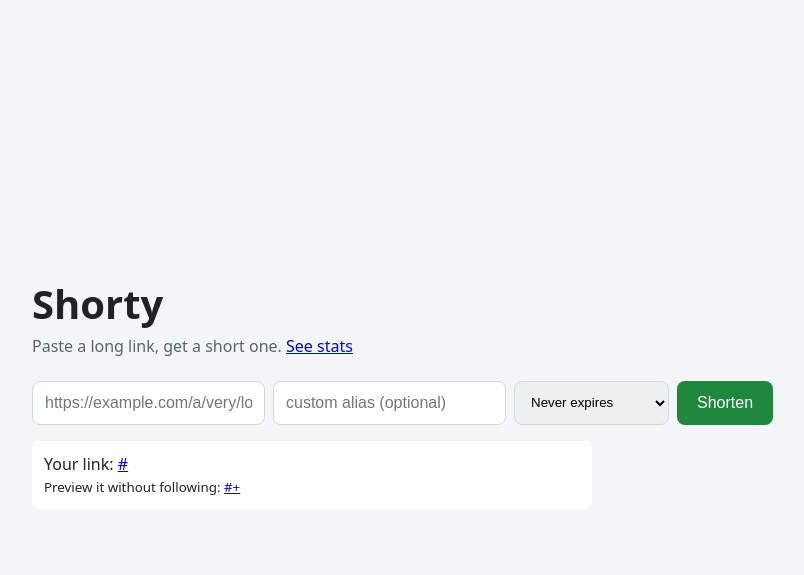
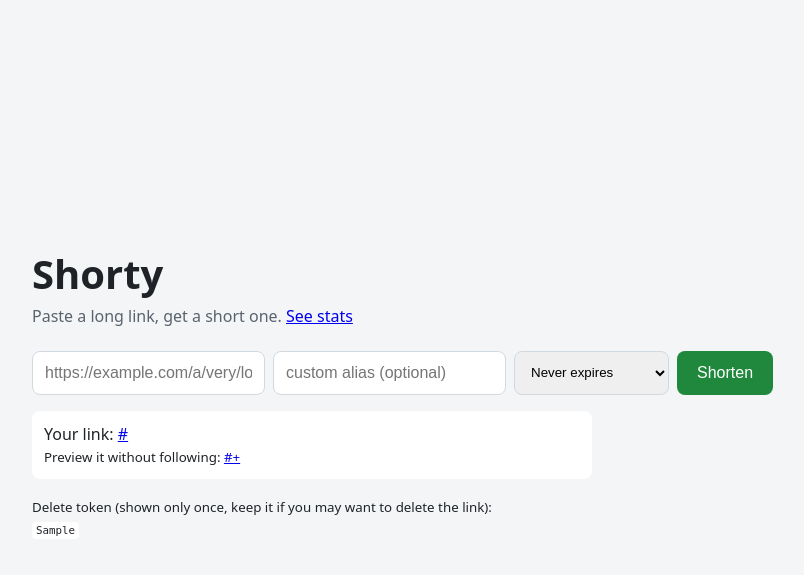
Before and after one commit to kayaal34/flask-url-shortener, a Flask app: template templates/index.html in a window 1280 px wide. Shown: the top 575 px of the page, without its empty margins (328-1132 px from the left). Run offline with Flask 3, Linux system fonts and the light colour scheme; the template is opened without the code that fills it: most values are stand-ins (such as "Sample title", 1, 10 or a date in 2020).

Commit message:
Show the delete token in the form and document deletion

```diff
--- a/app.py
+++ b/app.py
@@ -63,7 +63,7 @@ def create_app(database="links.db"):
 
     @app.route("/", methods=["GET", "POST"])
     def index():
-        short_url = error = None
+        short_url = error = delete_token = None
         if request.method == "POST":
             url = request.form.get("url", "").strip()
             alias = request.form.get("alias", "").strip()
@@ -71,7 +71,8 @@ def create_app(database="links.db"):
             code, error = shorten(url, alias, int(expires) if expires.isdigit() else None)
             if code:
                 short_url = url_for("follow", code=code, _external=True)
-        return render_template("index.html", short_url=short_url, error=error)
+                delete_token = g.last_token
+        return render_template("index.html", short_url=short_url, error=error, delete_token=delete_token)
 
     def shorten(url, alias="", expires_in_days=None):
         """Store a new link. Returns (code, None) on success or (None, error)."""
--- a/static/style.css
+++ b/static/style.css
@@ -43,3 +43,4 @@ select.expiry { padding: 12px; border: 1px solid #d1d9e0; border-radius: 8px; }
 }
 a.button { display: inline-block; padding: 12px 20px; border-radius: 8px; background: #1f883d; color: #fff; text-decoration: none; }
 a.button:hover { background: #1a7f37; }
+.token code { word-break: break-all; background: #fff; padding: 2px 4px; border-radius: 4px; }
--- a/templates/index.html
+++ b/templates/index.html
@@ -25,6 +25,8 @@
     {% if short_url %}
       <p class="result">Your link: <a href="{{ short_url }}">{{ short_url }}</a><br>
         <small>Preview it without following: <a href="{{ short_url }}+">{{ short_url }}+</a></small></p>
+      <p class="token"><small>Delete token (shown only once, keep it if you may want to delete the link):<br>
+        <code>{{ delete_token }}</code></small></p>
     {% endif %}
   </main>
 </body>
```
Also changed, not shown: test_app.py (+9 -0 lines), README.md.
